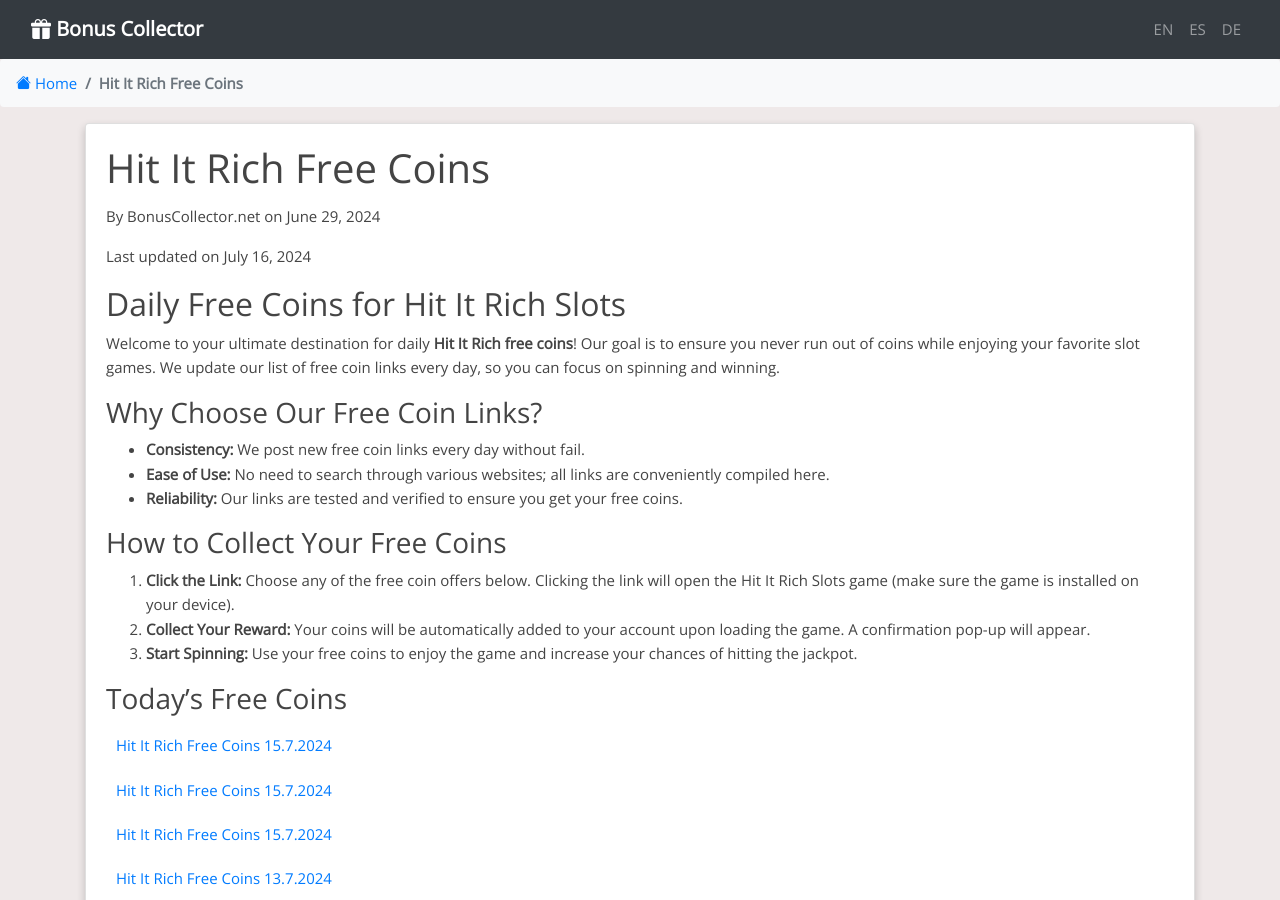
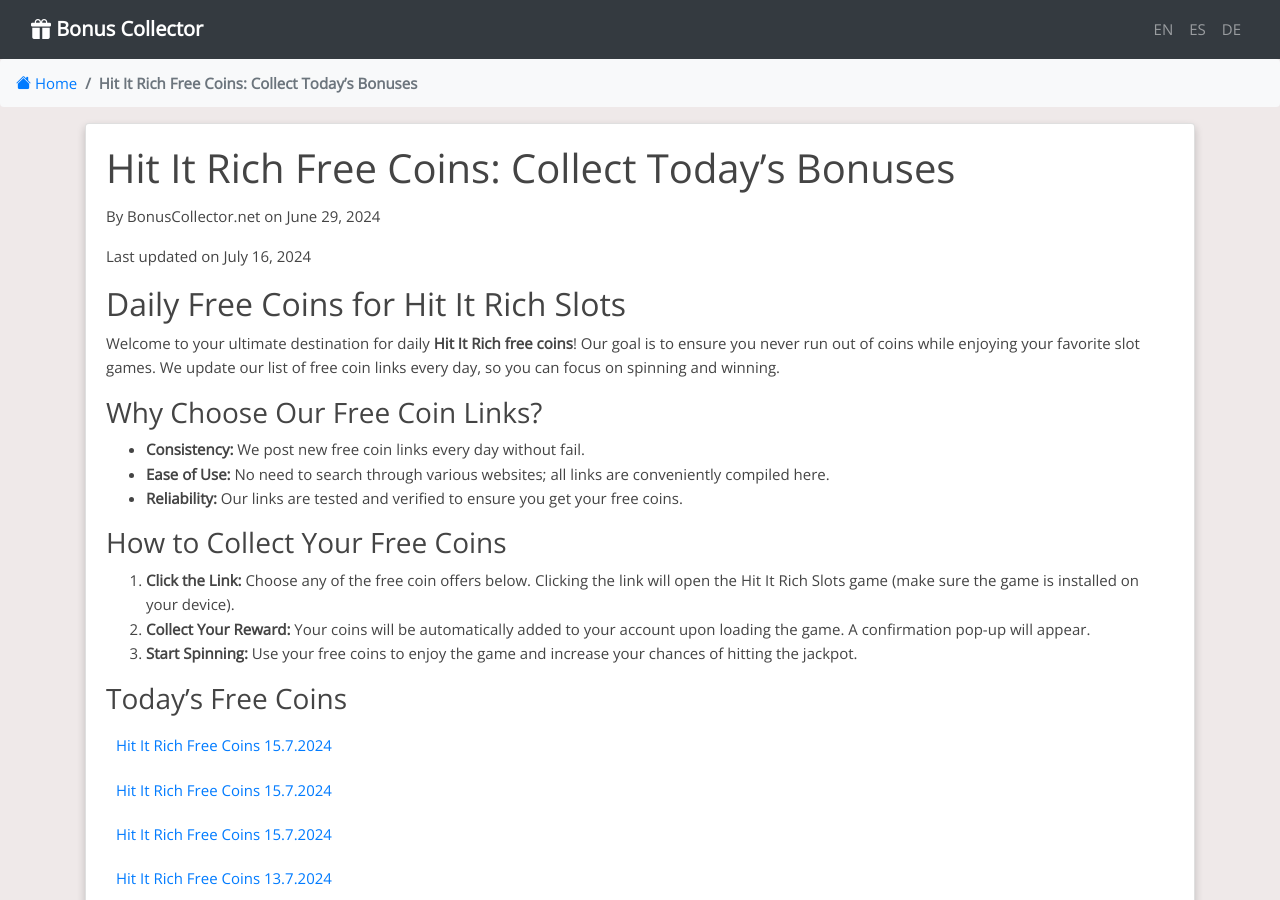
Before and after one commit to Prollad99/bs-net, a Jekyll site: the page built from _posts/2024-06-29-hit-it-rich.md, in a window 1280 px wide and 900 px high. Built offline with Jekyll 4.4.1, drawn with Linux system fonts in a browser that asks for light colours; nearby versions of some CDN libraries; comment, search, counter and statistics services are not loaded; some of the changed text lies outside the part shown.

Commit message:
Update 2024-06-29-hit-it-rich.md

```diff
--- a/_posts/2024-06-29-hit-it-rich.md
+++ b/_posts/2024-06-29-hit-it-rich.md
@@ -1,6 +1,6 @@
 ---
 layout: post
-title: "Hit It Rich Free Coins"
+title: "Hit It Rich Free Coins: Collect Today’s Bonuses"
 date: 2024-06-29
 tags: [Hit It Rich, free coins, slot games, daily rewards]
 author: "BonusCollector.net"
```
